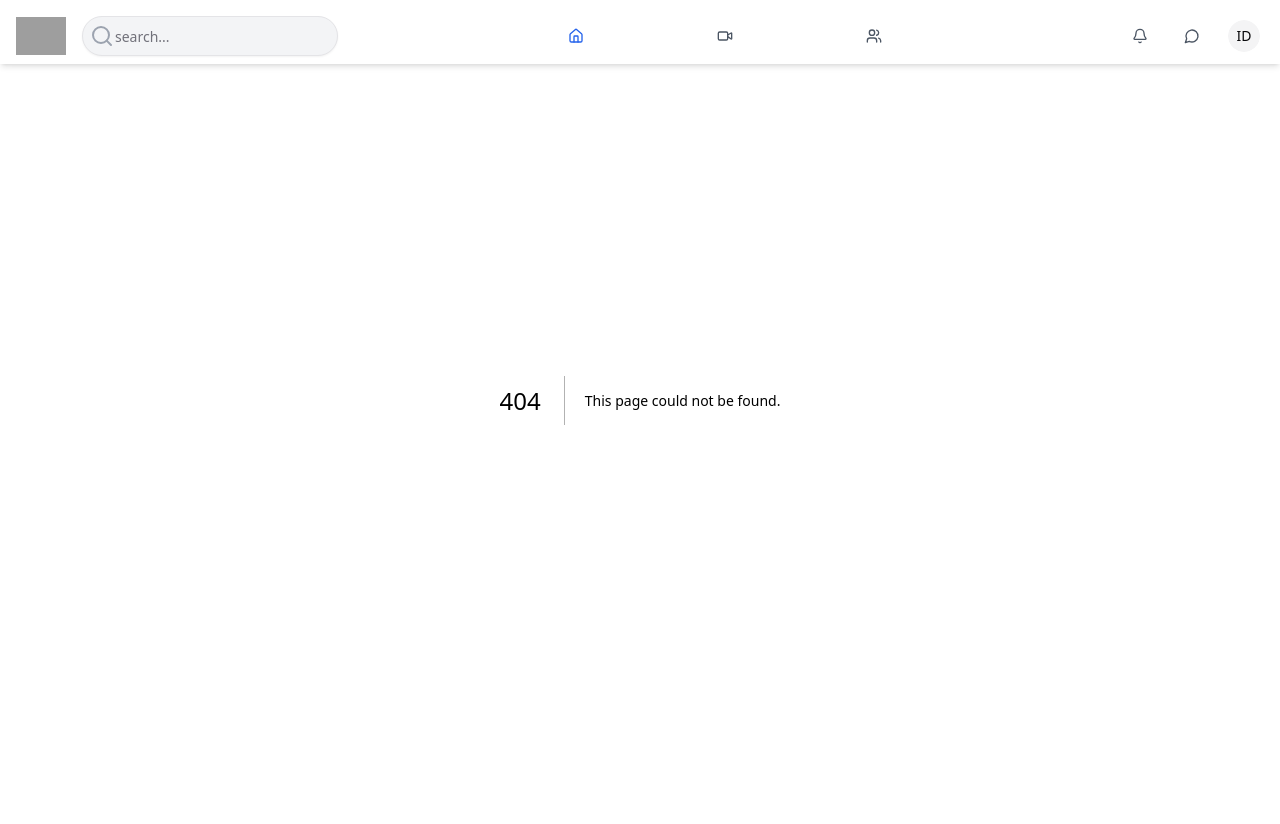
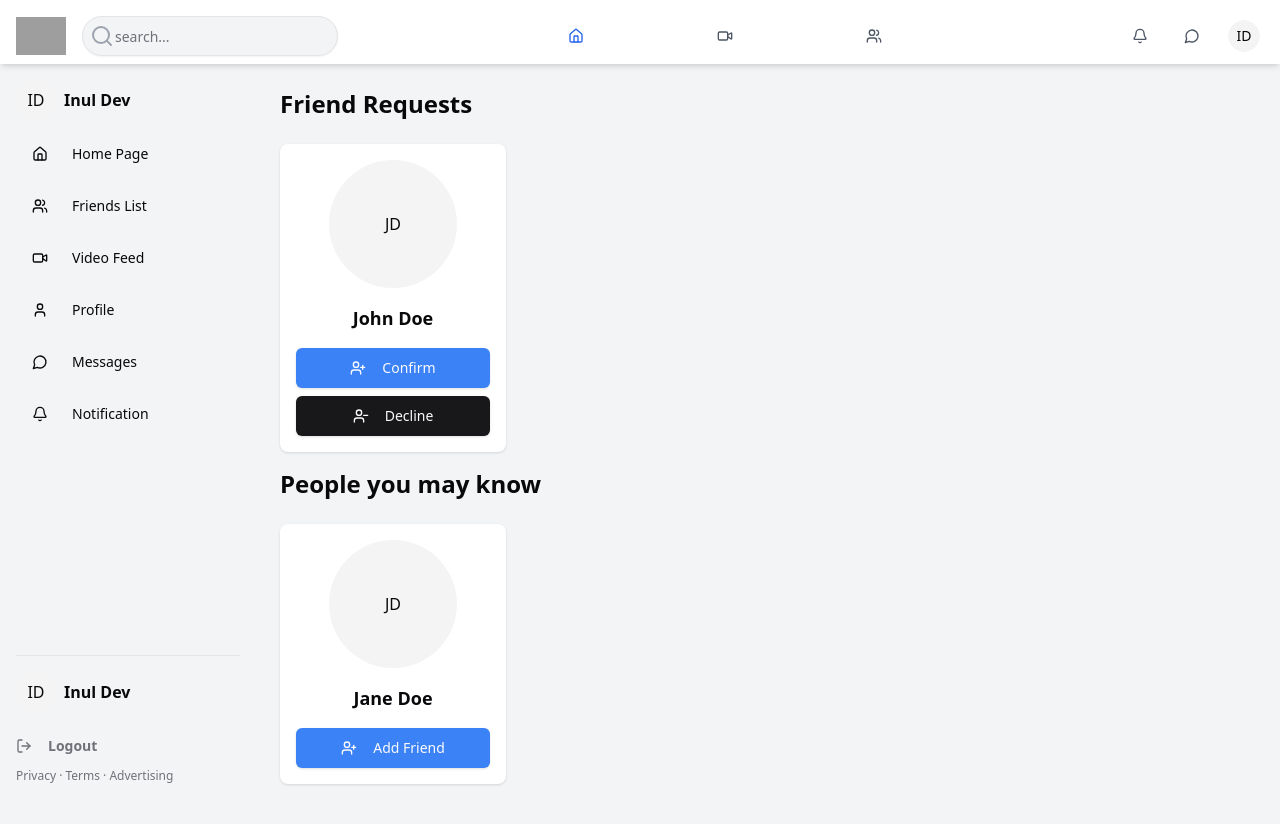
Before and after one commit to inuldev/inul-webook, a Next.js app in the folder frontend/: page /friends-list in a window 1280 px wide. Before the commit this address had no page. Shown: the top 824 px of the page. Before the commit the page ends 800 px from the top, so only its background shows below. Built offline with nearby package versions, Linux system fonts and the light colour scheme; grey boxes are pictures that could not be loaded.

Commit message:
friends section

```diff
--- /dev/null
+++ b/frontend/src/app/friends-list/FriendRequest.jsx
@@ -0,0 +1,38 @@
+import React from "react";
+import { UserPlus, UserMinus } from "lucide-react";
+import { AnimatePresence, motion } from "framer-motion";
+
+import { Button } from "@/components/ui/button";
+import { Avatar, AvatarImage, AvatarFallback } from "@/components/ui/avatar";
+
+const FriendRequest = ({ friend }) => {
+  return (
+    <AnimatePresence>
+      <motion.div
+        initial={{ opacity: 0, x: 50 }}
+        animate={{ opacity: 1, x: 0 }}
+        transition={{ duration: 0.3 }}
+        className="bg-white mb-4 dark:bg-gray-800 p-4 shadow rounded-lg"
+      >
+        <Avatar className="h-32 w-32 rounded mx-auto mb-4">
+          <AvatarImage />
+          <AvatarFallback>JD</AvatarFallback>
+        </Avatar>
+        <h3 className="text-lg font-semibold text-center mb-4">John Doe</h3>
+
+        <div className="flex flex-col justify-between">
+          <Button className="bg-blue-500" size="lg" onClick={() => {}}>
+            <UserPlus className="mr-2 h-4 w-4" />
+            Confirm
+          </Button>
+          <Button className="mt-2" size="lg" onClick={() => {}}>
+            <UserMinus className="mr-2 h-4 w-4" />
+            Decline
+          </Button>
+        </div>
+      </motion.div>
+    </AnimatePresence>
+  );
+};
+
+export default FriendRequest;
--- /dev/null
+++ b/frontend/src/app/friends-list/FriendsSuggestion.jsx
@@ -0,0 +1,33 @@
+import React from "react";
+import { UserPlus } from "lucide-react";
+import { AnimatePresence, motion } from "framer-motion";
+
+import { Button } from "@/components/ui/button";
+import { Avatar, AvatarImage, AvatarFallback } from "@/components/ui/avatar";
+
+const FriendsSuggestion = ({ friend }) => {
+  return (
+    <AnimatePresence>
+      <motion.div
+        initial={{ opacity: 0, x: 50 }}
+        animate={{ opacity: 1, x: 0 }}
+        transition={{ duration: 0.3 }}
+        className="bg-white mb-4 dark:bg-gray-800 p-4 shadow rounded-lg"
+      >
+        <Avatar className="h-32 w-32 rounded mx-auto mb-4">
+          <AvatarImage />
+          <AvatarFallback>JD</AvatarFallback>
+        </Avatar>
+        <h3 className="text-lg font-semibold text-center mb-4">Jane Doe</h3>
+
+        <div className="flex flex-col justify-between">
+          <Button className="bg-blue-500" size="lg" onClick={() => {}}>
+            <UserPlus className="mr-2 h-4 w-4" /> Add Friend
+          </Button>
+        </div>
+      </motion.div>
+    </AnimatePresence>
+  );
+};
+
+export default FriendsSuggestion;
--- /dev/null
+++ b/frontend/src/app/friends-list/page.js
@@ -0,0 +1,59 @@
+"use client";
+
+import React, { useState } from "react";
+
+import { FriendCardSkeleton, NoFriendsMessage } from "@/lib/Skeleton";
+
+import LeftSideBar from "../components/LeftSideBar";
+
+import FriendRequest from "./FriendRequest";
+import FriendsSuggestion from "./FriendsSuggestion";
+
+const Page = () => {
+  const [loading, setLoading] = useState(false);
+
+  const friendRequest = [{}];
+
+  const friendSuggestion = [{}];
+
+  return (
+    <div className="min-h-screen bg-gray-100 dark:bg-[rgb(36,37,38)] ">
+      <LeftSideBar />
+      <main className="ml-0 md:ml-64 mt-16 p-6">
+        <h1 className="text-2xl font-bold mb-6">Friend Requests</h1>
+        <div className="grid grid-cols-1 sm:grid-cols-2 md:grid-cols-3 lg:grid-cols-4 gap-6">
+          {loading ? (
+            <FriendCardSkeleton />
+          ) : friendRequest.length === 0 ? (
+            <NoFriendsMessage
+              text="No Friend Requests"
+              description="Looks like you are all caught up! Why not explore and connect with new people?"
+            />
+          ) : (
+            friendRequest.map((friend) => (
+              <FriendRequest key={friend._id} friend={friend} />
+            ))
+          )}
+        </div>
+
+        <h1 className="text-2xl font-bold mb-6">People you may know</h1>
+        <div className="grid grid-cols-1 sm:grid-cols-2 md:grid-cols-3 lg:grid-cols-4 gap-6">
+          {loading ? (
+            <FriendCardSkeleton />
+          ) : friendSuggestion.length === 0 ? (
+            <NoFriendsMessage
+              text="No Friend Suggestions"
+              description="Looks like you are all caught up! Why not explore and connect with new people?"
+            />
+          ) : (
+            friendSuggestion.map((friend) => (
+              <FriendsSuggestion key={friend._id} friend={friend} />
+            ))
+          )}
+        </div>
+      </main>
+    </div>
+  );
+};
+
+export default Page;
--- /dev/null
+++ b/frontend/src/lib/Skeleton.js
@@ -0,0 +1,27 @@
+import { UserX } from "lucide-react";
+import { motion } from "framer-motion";
+
+import { Skeleton } from "@/components/ui/skeleton";
+
+export const FriendCardSkeleton = () => (
+  <div className="bg-white dark:bg-gray-800 p-4 rounded-lg shadow-md h-full">
+    <Skeleton className="h-24 w-24 rounded-full mx-auto mb-4" />
+    <Skeleton className="h-4 w-3/4 mx-auto mb-2" />
+    <Skeleton className="h-8 w-full mb-2" />
+    <Skeleton className="h-8 w-full" />
+  </div>
+);
+
+export const NoFriendsMessage = ({ text, description }) => (
+  <motion.div
+    initial={{ opacity: 0, y: 20 }}
+    animate={{ opacity: 1, y: 0 }}
+    exit={{ opacity: 0, y: -20 }}
+    transition={{ duration: 0.5 }}
+    className="flex flex-col items-center justify-center w-full p-8 text-center"
+  >
+    <UserX size={64} className="text-gray-400 mb-4" />
+    <h3 className="text-2xl font-semibold mb-2">{text}</h3>
+    <p className="text-gray-500 dark:text-gray-400 mb-4">{description}</p>
+  </motion.div>
+);
```
